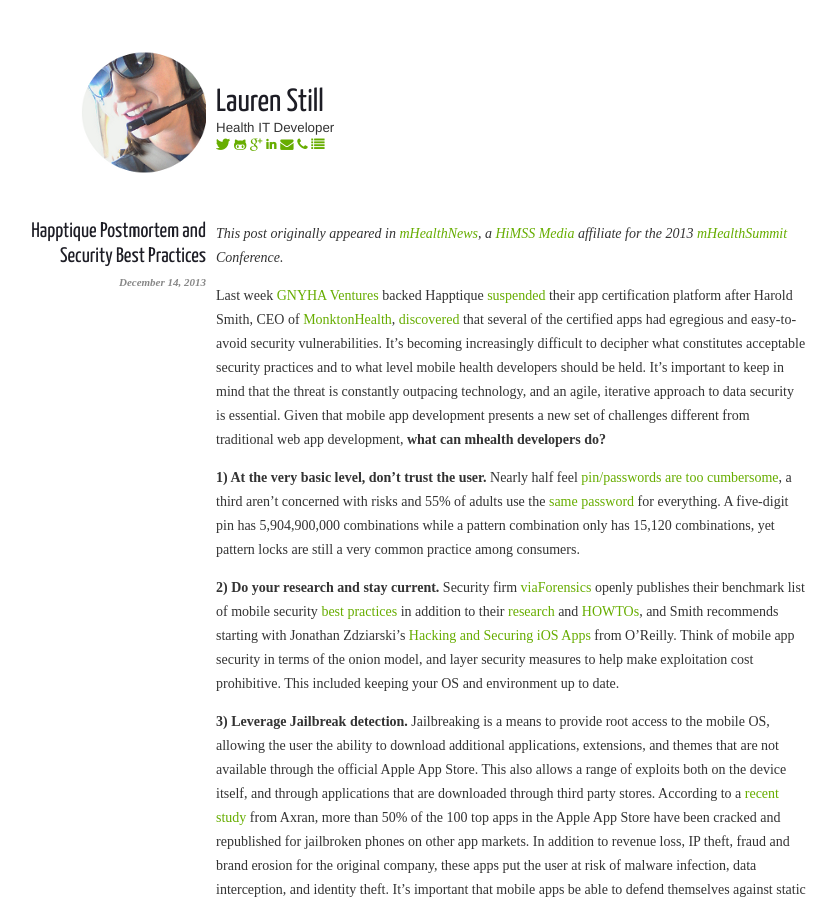
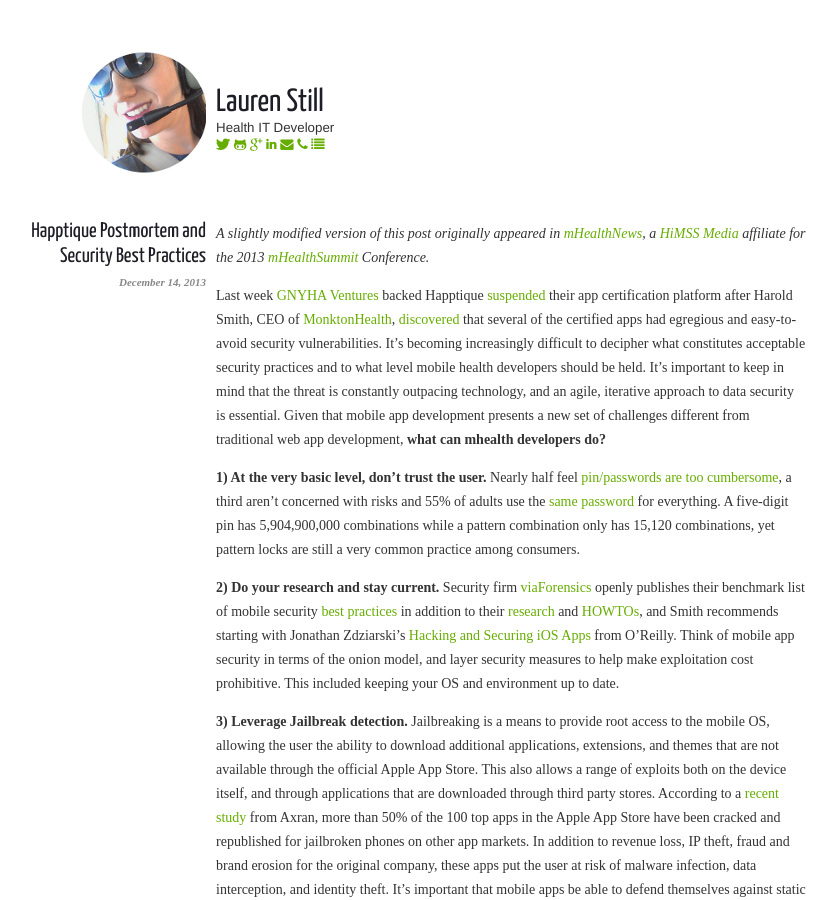
Before and after one commit to laurenstill/laurenstill.github.io, a Jekyll site: the page built from _posts/2013-12-14-Happtique-postmortem.markdown, in a window 1280 px wide and 900 px high. Shown: the whole window, without its empty margins (229-1066 px from the left). Built offline with Jekyll 4.4.1, drawn with Linux system fonts in a browser that asks for light colours; nearby versions of some CDN libraries.

Commit message:
Update 2013-12-14-Happtique-postmortem.markdown
Published link

```diff
--- a/_posts/2013-12-14-Happtique-postmortem.markdown
+++ b/_posts/2013-12-14-Happtique-postmortem.markdown
@@ -3,7 +3,7 @@
 title: Happtique Postmortem and Security Best Practices
 catagories: [healhtIT, mHealth, infosec]
 ---
-*This post originally appeared in [mHealthNews][mHealthNews], a [HiMSS Media][HiMSS Media] affiliate for the 2013 [mHealthSummit][mHealthSummit] Conference.*
+*A slightly modified version of this post originally appeared in [mHealthNews][mHealthNews], a [HiMSS Media][HiMSS Media] affiliate for the 2013 [mHealthSummit][mHealthSummit] Conference.*
 
 
 
@@ -32,7 +32,7 @@
 
 
 
-[mHealthNews]: http://www.mhealthnews.com
+[mHealthNews]: http://www.mhealthnews.com/news/10-tips-building-secure-mhealth-apps
 [HiMSS Media]: http://www.himssmedia.com
 [mHealthSummit]: http://www.mhealthsummit.org
 
```
